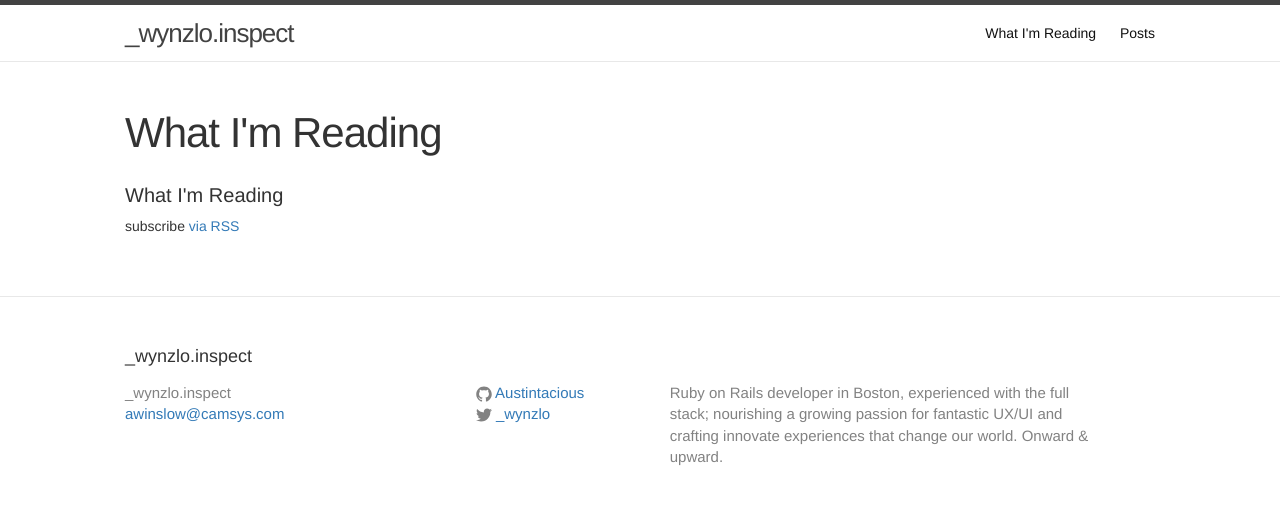
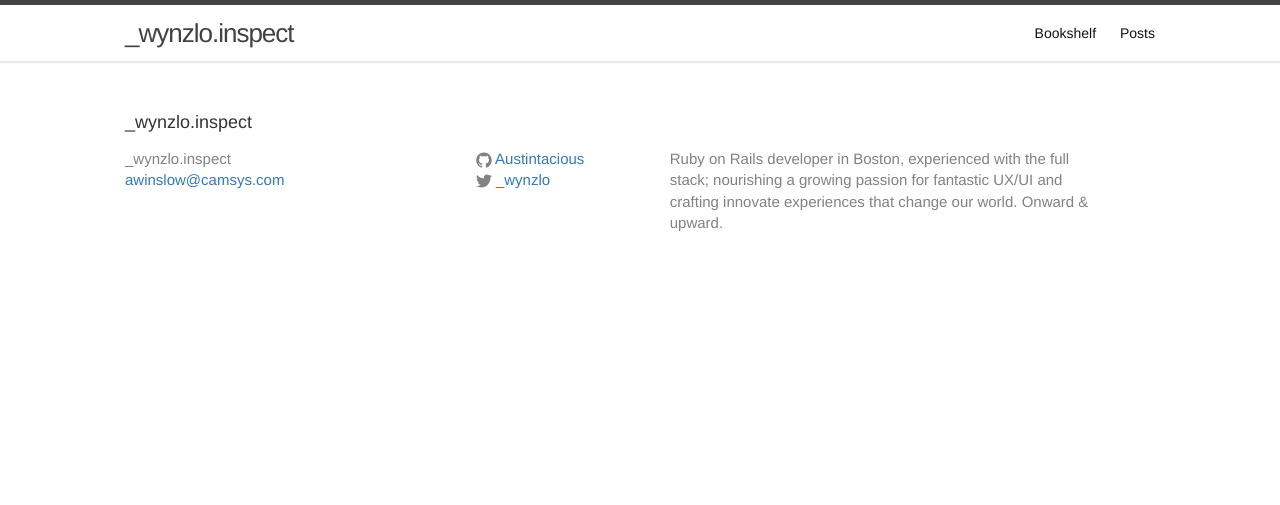
Before and after one commit to Austintacious/austintacious.github.io, a Jekyll site: the page built from bookshelf.html, in a window 1280 px wide. Shown: the top 505 px of the page. Built offline with Jekyll 4.4.1, drawn with Linux system fonts in a browser that asks for light colours; nearby versions of some CDN libraries; some web fonts are replaced.

Commit message:
Set up Bookshelf structure

```diff
--- a/_config.yml
+++ b/_config.yml
@@ -15,3 +15,5 @@
 
 # Build settings
 markdown: kramdown
+collections:
+- bookshelf
--- a/_includes/floater.html
+++ b/_includes/floater.html
@@ -13,7 +13,7 @@
           <a id="posts" class="page-link text-center" href="{{ '/posts' | prepend: site.baseurl }}"> Posts </a>
         </div>
         <div class="col-xs-6 hidden-sm hidden-md hidden-lg">
-          <a id="bookshelf" class="page-link text-center" href="{{ '/the_bookshelf' | prepend: site.baseurl }}"> Bookshelf </a>
+          <a id="bookshelf" class="page-link text-center" href="{{ '/bookshelf' | prepend: site.baseurl }}"> Bookshelf </a>
         </div>
       </div>
 
--- a/_includes/head.html
+++ b/_includes/head.html
@@ -16,6 +16,10 @@
         {% endfor %}
     {% endif %}
 
+    {% if page.title == "Bookshelf" %}
+        <link rel="stylesheet" href="/css/bookshelf.css">
+    {% endif %}
+
     <link rel="canonical" href="{{ page.url | replace:'index.html','' | prepend: site.baseurl | prepend: site.url }}">
     <script src="//code.jquery.com/jquery-1.11.2.min.js"></script>
     <script src="https://maxcdn.bootstrapcdn.com/bootstrap/3.3.2/js/bootstrap.min.js"></script>
--- /dev/null
+++ b/_layouts/bookshelf.html
@@ -0,0 +1,15 @@
+<!DOCTYPE html>
+<html>
+  {% include head.html %}
+  <body>
+    {% include header.html %}
+
+    <div id="bookshelf">
+      <section>
+        {{ content }}
+      </section>
+    </div>
+
+    {% include footer.html %}
+  </body>
+</html>
--- a/_layouts/splash.html
+++ b/_layouts/splash.html
@@ -11,7 +11,7 @@
       {% include floater.html %}
     </div>
     <div id="card3" class="card col-sm-4 hidden-xs">
-      <a id="bookshelf" class="page-link text-center" href="{{ '/the_bookshelf' | prepend: site.baseurl }}"><hr> Bookshelf <hr></a>
+      <a id="bookshelf" class="page-link text-center" href="{{ '/bookshelf' | prepend: site.baseurl }}"><hr> Bookshelf <hr></a>
     </div>
     <div id="card4" class="card col-xs-12 hidden-sm hidden-md hidden-lg">
       {% include floater.html %}
--- a/bookshelf.html
+++ b/bookshelf.html
@@ -1,22 +1,20 @@
 ---
-layout: page
-title: What I'm Reading
-permalink: /the_bookshelf/
+layout: bookshelf
+title: Bookshelf
+permalink: /bookshelf/
 ---
 
-<h1 class="page-heading">What I'm Reading</h1>
+{% for book in site.bookshelf %}
+  <a class="book" href="{{ book.link_to_book }}" target="_blank">
+    <div class="book-container">
+      <img src="{{ book.cover_image }}">
+    </div>
+    <div class="book-info text-left">
+      <h2 class="book-title"><strong>{{ book.title }}</strong></h2>
+      <h3 class="book-author">{{ book.author }}</h3>
+    </div>
+  </a>
+{% endfor %}
 
-  <ul class="post-list">
-    {% for book in site.books %}
-      <li>
-        <span class="post-meta">{{ book.author }}</span>
-        {{ book.title }}
-        {{ book.description }}
-        <!-- <h2>
-          <a class="post-link" href="{{ post.url | prepend: site.baseurl }}">{{ post.title }}</a>
-        </h2> -->
-      </li>
-    {% endfor %}
-  </ul>
 
-  <p class="rss-subscribe">subscribe <a href="{{ "/feed.xml" | prepend: site.baseurl }}">via RSS</a></p>
+<!-- <p class="rss-subscribe">subscribe <a href="{{ "/feed.xml" | prepend: site.baseurl }}">via RSS</a></p> -->
--- /dev/null
+++ b/css/bookshelf.scss
@@ -0,0 +1,71 @@
+---
+# front matter
+---
+body {
+/*  background-color: #181C19;*/
+}
+
+body div#bookshelf section {
+  display: -webkit-box;
+  display: -moz-box;
+  display: -ms-flexbox;
+  display: -webkit-flex;
+  display: flex;
+  -webkit-flex-wrap: wrap;
+  -moz-flex-wrap: wrap;
+  -mx-flex-wrap: wrap;
+  flex-wrap: wrap;
+  margin-right: 15%;
+  margin-left: 15%;
+}
+
+ul.book-list {
+  margin: 0;
+}
+
+a.book {
+  width: 25%;
+  margin-top: 6em;
+  &:hover img {
+    opacity: 0.3;
+  }
+ /* &:hover h2 {
+    color: #BC5125
+  }*/
+}
+
+.book-container {
+  width: 100%;
+  position: relative;
+  height: 0;
+  padding-bottom: 100%;
+}
+
+img {
+  display: block;
+  position: absolute;
+  bottom: 0;
+  width: 75%;
+  margin-left: 10%;
+  transition: opacity 0.25s ease;
+  -webkit-transition: opacity 0.25s ease;
+  -moz-transition: opacity 0.25s ease;
+  -ms-transition: opacity 0.25s ease;
+}
+
+.book-info h2,
+.book-info h3 {
+  margin-top: 0;
+  padding-left: 10%;
+  padding-top: 0.5em;
+  font-size: 1.25em;
+}
+
+.book-info h2 {
+  border-top: 0.5em solid grey;
+  margin: 0;
+}
+
+.book-info h3 {
+  padding-top: 0;
+}
--- a/css/splash.scss
+++ b/css/splash.scss
@@ -84,7 +84,7 @@
     }
 }
 
-#floater, #posts, #bookshelf {
+#floater, #posts, a#bookshelf {
     font-family: 'Rokkitt', serif;
     text-align: -webkit-left;
     position: absolute;
```
